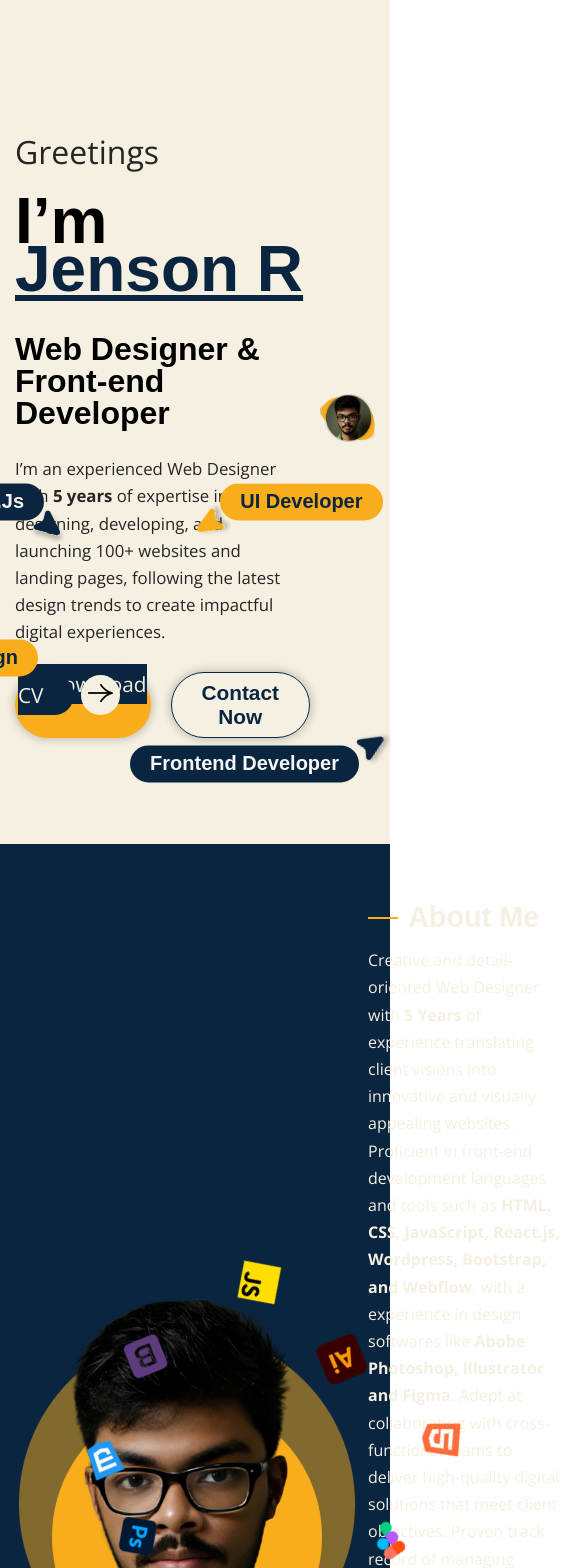
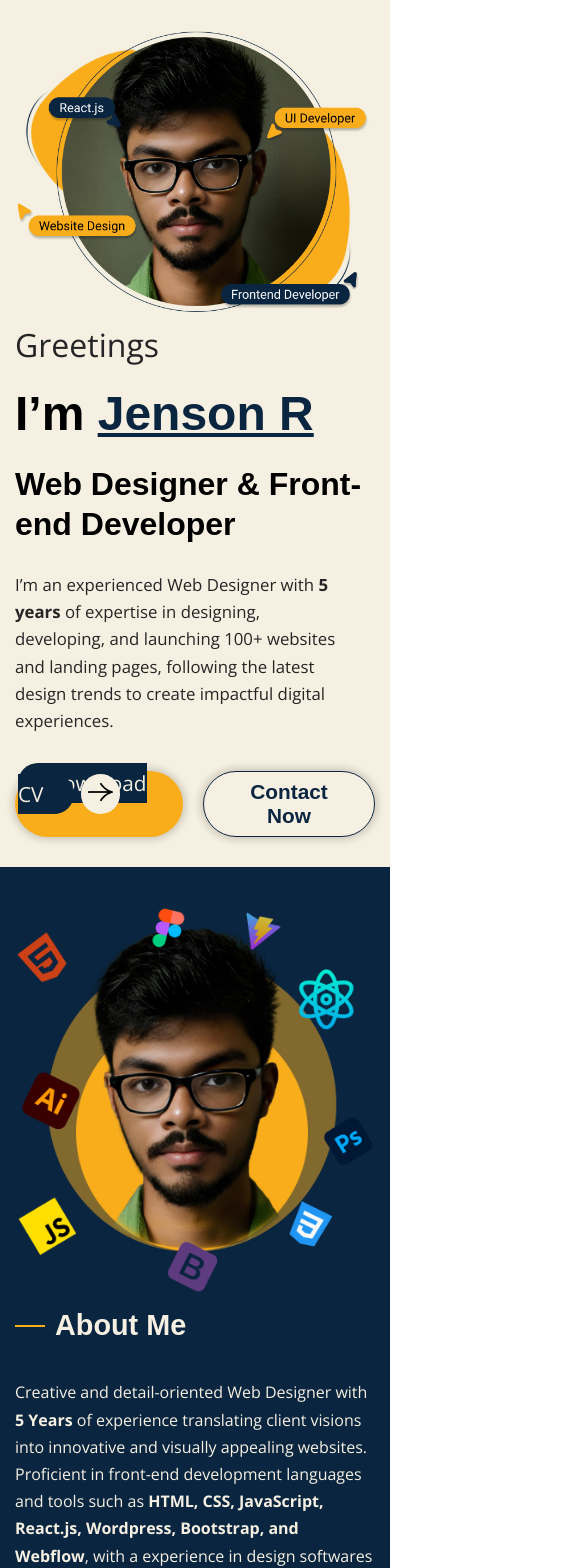
Before and after one commit to JensonR-Dev/jenson-portfolio, a React (Vite) app: page / in a window 390 px wide. Shown: the top 1568 px of the page, 585 px wide, since content can reach past the window. Built offline with nearby package versions, Linux system fonts and the light colour scheme; a web font is replaced by a local one.

Commit message:
Responsive

```diff
--- a/src/App.jsx
+++ b/src/App.jsx
@@ -19,7 +19,7 @@ function App() {
       <Projects />
       <Skills />
       <Footer />
-      <Contact />
+      {/* <Contact /> */}
     </>
   )
 }
--- a/src/components/About.jsx
+++ b/src/components/About.jsx
@@ -1,5 +1,6 @@
 import ProfileImageAbout from "../assets/Jenson-Profile-About.jpg";
-import ResumePDF from '../assets/Jenson-2024-Resume.pdf';
+import ProfileImageAboutResp from "../assets/Jenson-Profile-About-Responsive.jpg";
+import ResumePDF from "../assets/Jenson-2024-Resume.pdf";
 
 export default function About() {
   return (
@@ -7,17 +8,41 @@ export default function About() {
       <div className="container">
         <div className="pf-about-grid">
           <div className="pf-about-img">
+            <picture>
+              <source
+                media="(max-width:675px)"
+                srcset={ProfileImageAboutResp}
+                className="about-profile-img-resp"
+              />
               <img
                 src={ProfileImageAbout}
-              alt="Profile Image"
+                alt="About Image"
                 width="343"
                 height="386"
                 className="about-profile-img"
               />
+            </picture>
           </div>
           <div className="pf-about-content">
             <h3 className="pf-h3-title about-title ">About Me</h3>
-            <p className="about-desc">Creative and detail-oriented Web Designer with <strong>5 Years</strong> of experience translating client visions into innovative and visually appealing websites. Proficient in front-end development languages and tools such as <strong>HTML, CSS, JavaScript, React.js, Wordpress, Bootstrap, and Webflow</strong>, with a experience in design softwares like <strong>Abobe Photoshop, Illustrator and Figma</strong>. Adept at collaborating with cross-functional teams to deliver high-quality digital solutions that meet client objectives. Proven track record of managing multiple projects simultaneously, meeting tight deadlines, and exceeding client expectations. Passionate about staying abreast of industry trends and emerging technologies to consistently deliver cutting-edge designs.</p>
+            <p className="about-desc">
+              Creative and detail-oriented Web Designer with{" "}
+              <strong>5 Years</strong> of experience translating client visions
+              into innovative and visually appealing websites. Proficient in
+              front-end development languages and tools such as{" "}
+              <strong>
+                HTML, CSS, JavaScript, React.js, Wordpress, Bootstrap, and
+                Webflow
+              </strong>
+              , with a experience in design softwares like{" "}
+              <strong>Abobe Photoshop, Illustrator and Figma</strong>. Adept at
+              collaborating with cross-functional teams to deliver high-quality
+              digital solutions that meet client objectives. Proven track record
+              of managing multiple projects simultaneously, meeting tight
+              deadlines, and exceeding client expectations. Passionate about
+              staying abreast of industry trends and emerging technologies to
+              consistently deliver cutting-edge designs.
+            </p>
             <div className="about-exp-flex">
               <div className="about-experience">
                 <p className="exp-count">5+</p>
@@ -25,12 +50,15 @@ export default function About() {
               </div>
               <div className="about-website">
                 <p className="exp-count">200+</p>
-                    <p className="exp-count-sub">Landing Pages Designed & Developed</p>
+                <p className="exp-count-sub">
+                  Landing Pages Designed & Developed
+                </p>
               </div>
             </div>
-                        <div className='hero-cta-grid'>
-                            <a href={ResumePDF} target='_blank' className='view-resume'><span>Download CV</span></a>
-
+            <div className="hero-cta-grid">
+              <a href={ResumePDF} target="_blank" className="view-resume">
+                <span>Download CV</span>
+              </a>
             </div>
           </div>
         </div>
--- a/src/components/Contact/Contact.jsx
+++ b/src/components/Contact/Contact.jsx
@@ -38,7 +38,7 @@ export default function Contact() {
             <p className="pf-contact-title">Phone</p>
             <a
               href="tel:+91 8124771225"
-              class="pf-contact-details"
+              className="pf-contact-details"
               target="_blank"
             >
               +91 8124771225
@@ -46,12 +46,12 @@ export default function Contact() {
             <p className="pf-contact-title">Email</p>
             <a
               href="mailto:jenson.r1598@gmail.com"
-              class="pf-contact-details"
+              className="pf-contact-details"
               target="_blank"
             >
               jenson.r1598@gmail.com
             </a>
-            <div class="pf-conact-cta-flex">
+            <div className="pf-conact-cta-flex">
               <a
                 href="https://www.behance.net/jenson_r"
                 target="_blank"
--- a/src/components/Header.jsx
+++ b/src/components/Header.jsx
@@ -1,10 +1,9 @@
 import ProfileImage from "../assets/Jenson-Profile.jpg";
+import ProfileImageResp from "../assets/Jenson-Profile-Resp.jpg";
 import ResumePDF from "../assets/Jenson-2024-Resume.pdf";
 import Contact from "./Contact/Contact";
 
-
 export default function Header() {
-
   return (
     <header className="portfolio-hero">
       <div className="container">
@@ -35,6 +34,12 @@ export default function Header() {
               <span className="image-skills front-sk">Frontend Developer</span>
               <span className="image-skills ui-sk">UI Developer</span>
             </div>
+            <picture>
+              <source
+                media="(max-width:675px)"
+                srcset={ProfileImageResp}
+                className="pf-profile-img-resp"
+              />
               <img
                 src={ProfileImage}
                 alt="Profile Image"
@@ -42,6 +47,7 @@ export default function Header() {
                 height="496"
                 className="pf-profile-img"
               />
+            </picture>
           </div>
         </div>
       </div>
--- a/src/index.css
+++ b/src/index.css
@@ -13,9 +13,15 @@
   --hr-color: #e0e0e1;
   --box-shadow: 0 0 8px 2px rgb(0 0 0 / 20%);
   --section-padding: 60px 0;
+  --spin-trans-zoomin: rotate(0deg) scale(0.9);
+  --spin-trans-zoomout: rotate(180deg) scale(1.1);
+  --grid-2-col: repeat(2, 1fr);
+  --profile-img-width: 572px;
+  --profile-img-height: 496px;
 }
 html {
   scroll-behavior: smooth;
+  overflow-x: hidden;
 }
 body {
     font-family: "Liter", sans-serif;
@@ -125,8 +131,7 @@ h5 {
 .pf-header-profile {
   position: relative;
 }
-
-.profile-profile-flot{ animation: bounceAnimation 3s ease-in-out infinite;display: inline; position: absolute;width: 572px;height: 496px;left: inherit;right: 40px;}
+.profile-profile-flot{ animation: bounceAnimation 3s ease-in-out infinite;display: inline; position: absolute;width: var(--profile-img-width);height: var(--profile-img-height);left: inherit;right: 40px;}
 .image-skills {
   background: var(--primary-color);
   color: var(--box-color);
@@ -256,17 +261,17 @@ h5 {
 .pf-about-img:before {
   content: url(assets/Jenson-Profile-About-lang.svg);
   position: absolute;
-  top: -70px;
-  left: 30px;
+  top: -40px;
+  left: 90px;
   animation: spinZoom 10s ease-in-out infinite;
 }
 
 @keyframes spinZoom {
   0%, 100% {
-    transform: rotate(0deg) scale(0.7);
+    transform: var(--spin-trans-zoomin);
   }
   50% {
-    transform: rotate(180deg) scale(0.8);
+    transform: var(--spin-trans-zoomout);
   }
 }
 
@@ -280,7 +285,7 @@ h5 {
 
 .pf-edu-grid{
   display: grid;
-  grid-template-columns: repeat(2,1fr);
+  grid-template-columns: var(--grid-2-col);
   grid-gap: 40px;
 }
 .education-box, .work-box{
@@ -388,7 +393,7 @@ img.service-icon {
 .pf-latest-projects .pf-h4-title span{color: var(--secondary-color);font-style: italic;font-weight: normal;}
 .pf-progect-grid{
   display: grid;
-  grid-template-columns: repeat(2, 1fr);
+  grid-template-columns: var(--grid-2-col);
   grid-gap: 30px;
 }
 .pf-project-box {
@@ -484,13 +489,14 @@ p.platform-title {
 
 /* Footer */
 .pf-footer{background-color: var(--box-color);padding: 20px 0 10px;}
-.pf-footer-grid{display: grid;grid-template-columns: repeat(2,1fr);}
+.pf-footer-grid{display: grid;grid-template-columns: repeat(2,auto);}
 .footer-copyright{color: var(--primary-text-color);font-size: 1rem;}
 .footer-copyright span{color: var(--primary-color);font-weight: 600;}
 .footer-powerby {
   text-align: right;
   display: flex;
   justify-content: flex-end;
+  align-items: center;
 }
 .footer-powerby span {
   color: #01c3e1;
@@ -508,19 +514,77 @@ p.platform-title {
 /* Responsive Design */
 
 @media (max-width: 1440px){
-  .pf-head-grid{grid-template-columns: repeat(2, 1fr);grid-gap: 10px;}
-  .pf-about-grid{grid-template-columns: repeat(2, 1fr);    grid-gap: 10px;}
-  img.project-thumbnail{width: 100%;}
+  .pf-head-grid{grid-template-columns: var(--grid-2-col);grid-gap: 10px;}
+  .pf-about-grid{grid-template-columns: var(--grid-2-col);    grid-gap: 10px;}
+  img.project-thumbnail{width: 100%;height: auto;}
 }
 @media (max-width: 1300px){
   .hero-cta-grid {margin-top: 10px;}
 }
-@media (max-width: 1200px){
+@media (max-width: 1199px){
+  :root{
+    --spin-trans-zoomin: rotate(0deg) scale(0.8);
+    --spin-trans-zoomout: rotate(180deg) scale(1);
+  }
   .hero-cta-grid {margin-top: 10px;}
   img.pf-profile-img{width: 100%;height: auto;}
-  .profile-profile-flot{width: 475px;height: 411px;}
+  .profile-profile-flot{width: 475px;height: 411px;right: 50px;}
+  .pf-about-img:before{left: 20px;}
 }
-
+@media (max-width: 991px){
+  :root{
+    --grid-2-col: 1fr;
+  }
+  .pf-services .service-box-grid ,.pf-skills .service-box-grid {grid-template-columns: repeat(2,1fr);}
+  .pf-head-cnt{order: 2;}
+  .portfolio-hero{height: auto;}
+  img.pf-profile-img{width: var(--profile-img-width);height: var(--profile-img-height);}
+  .pf-header-profile{text-align: center;}
+  .profile-profile-flot {width: var(--profile-img-width);height: var(--profile-img-height);right: 120px;}
+  .greeting-msg{margin-top: 0;}
+  .portfolio-hero{padding: var(--section-padding);}
+  .pf-about-img:before { left: 140px;}
+  .about-title{margin-bottom: 40px;}
+  .hero-cta-grid {margin-top: 50px;}
+  .service-box-grid{grid-template-columns: var(--grid-2-col);}
+  .service-box-grid div:last-child:nth-child(odd){grid-column: span 2;}
+}
+@media (max-width: 767px){
+  .profile-profile-flot{right: 40px;}
+  .hero-cta-grid {margin-top: 20px;}
+  .pf-about-img:before {left: 50px;}
+  .service-box{grid-column: span 2;}
+}
+@media (max-width: 675px){
+  :root{
+    --spin-trans-zoomin: rotate(0deg) scale(0.7);
+    --spin-trans-zoomout: rotate(180deg) scale(0.8);
+  }
+  img.pf-profile-img,img.about-profile-img {
+    width: 100%;
+    height: auto;
+}
+.profile-profile-flot {
+  right: 60px;
+  bottom: 50px;
+  width: 90%;
+  height: 80%;
+}
+.pf-about-img:before {
+display: none;
+}
+.pf-footer-grid{
+  grid-template-columns: 1fr;
+}
+.footer-copyright{margin: 0;}
+.footer-powerby{margin: 0;justify-content: flex-start;        margin-top: 10px;}
+.profile-profile-flot{display: none;}
+}
+@media (max-width: 460px){
+  :root{    --section-padding: 30px 0;}
+  h1{font-size: 3rem;    margin-bottom: 10px;}
+  .portfolio-hero h2 { line-height: 2.5rem;}
+}
 
 /* Container */
 
```
Also changed, not shown: src/assets/Jenson-Profile-About-Responsive.jpg (added), src/assets/Jenson-Profile-Resp.jpg (added). Lines whose indentation alone changed are shown as unchanged.
